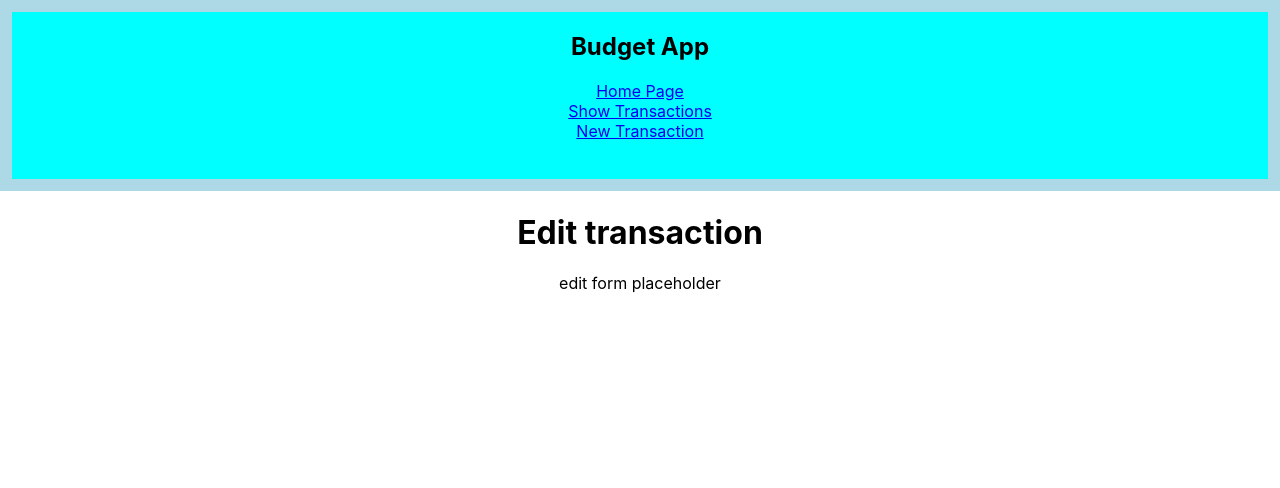
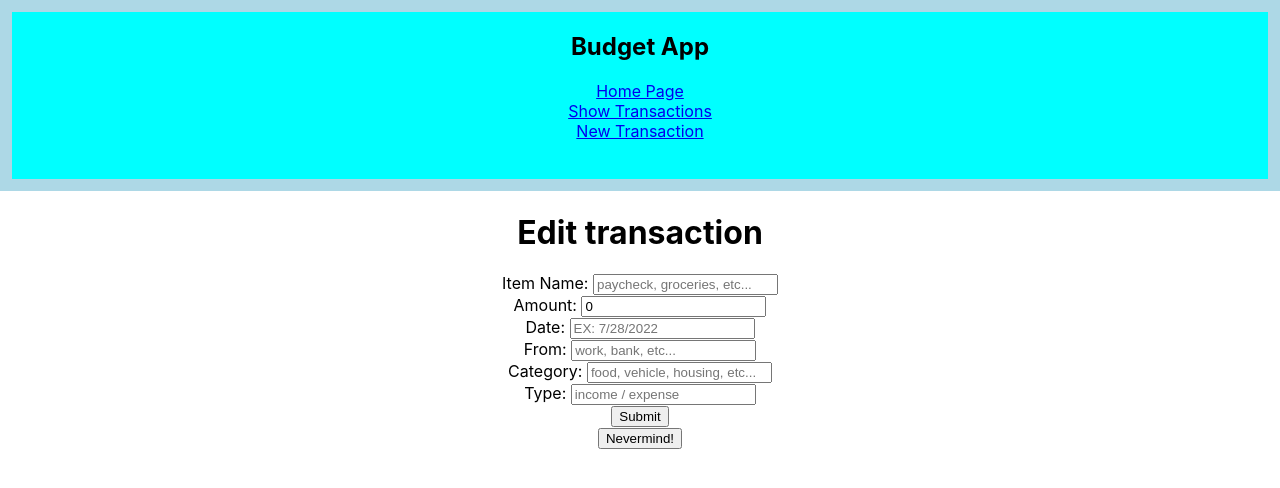
Before and after one commit to Lortiz528/budget-budget, a React (Create React App) app: page /transactions/1/edit in a window 1280 px wide. Shown: the top 488 px of the page. Built offline with nearby package versions, Linux system fonts and the light colour scheme; no server answers.

Commit message:
transaction edit form bugs fixed

```diff
--- a/src/Components/TransactionEditForm.js
+++ b/src/Components/TransactionEditForm.js
@@ -1,5 +1,126 @@
+import { useState, useEffect } from 'react';
+import { useParams, Link, useNavigate } from 'react-router-dom';
+import axios from 'axios';
+
+const API = process.env.REACT_APP_API_URL;
+
 function TransactionEditForm() {
-  return <div>edit form placeholder</div>;
+  const navigate = useNavigate();
+  let { index } = useParams();
+
+  const [transaction, setTransaction] = useState({
+    item_name: '',
+    amount: 0,
+    date: '',
+    from: '',
+    category: '',
+    type: '',
+  });
+
+  const handleTextChange = (event) => {
+    setTransaction({
+      ...transaction,
+      [event.target.id]: event.target.value,
+    });
+    console.log('target.id :', event.target.id);
+  };
+
+  useEffect(() => {
+    axios
+      .get(`${API}/transactions/${index}`)
+      .then((res) => {
+        //auto populate form fields with existing transaction data
+        setTransaction(res.data);
+      })
+      .catch();
+  }, [index]);
+
+  const handleSubmit = (event) => {
+    event.preventDefault();
+    axios
+      .put(`${API}/transactions/${index}`, transaction)
+      .then(() => {
+        navigate(`/transactions/${index}`);
+      })
+      .catch((err) => {
+        console.warn(err);
+      });
+  };
+
+  return (
+    <div className="edit-form">
+      <form onSubmit={handleSubmit}>
+        <label htmlFor="item_name">Item Name: </label>
+        <input
+          id="item_name"
+          type="text"
+          value={transaction.item_name}
+          onChange={handleTextChange}
+          required
+          placeholder="paycheck, groceries, etc..."
+        />
+        <br />
+        <label htmlFor="amount">Amount: </label>
+        <input
+          id="amount"
+          type="number"
+          required
+          value={transaction.amount}
+          onChange={handleTextChange}
+          placeholder="65, -100, etc..."
+        />
+        <br />
+        <label htmlFor="date">Date: </label>
+        <input
+          id="date"
+          type="text"
+          name="date"
+          value={transaction.date}
+          onChange={handleTextChange}
+          required
+          placeholder="EX: 7/28/2022"
+        />
+        <br />
+        <label htmlFor="from">From: </label>
+        <input
+          id="from"
+          type="text"
+          onChange={handleTextChange}
+          value={transaction.from}
+          required
+          placeholder="work, bank, etc..."
+        />
+        <br />
+        <label htmlFor="category">Category: </label>
+        <input
+          id="category"
+          type="text"
+          name="category"
+          value={transaction.category}
+          placeholder="food, vehicle, housing, etc..."
+          onChange={handleTextChange}
+          required
+        />
+        <br />
+        <label htmlFor="type">Type: </label>
+        <input
+          id="type"
+          type="text"
+          name="type"
+          value={transaction.type}
+          placeholder="income / expense"
+          onChange={handleTextChange}
+          required
+        />
+        <br />
+
+        <input type="submit" />
+      </form>
+      <Link to={`/transactions/${index}`}>
+        <button>Nevermind!</button>
+      </Link>
+    </div>
+  );
 }
 
 export default TransactionEditForm;
--- a/src/Components/TransactionNewForm.js
+++ b/src/Components/TransactionNewForm.js
@@ -1,5 +1,5 @@
 function TransactionNewForm() {
-  return <div>create new transaction placeholder</div>;
+  return <div>new transaction form placeholder</div>;
 }
 
 export default TransactionNewForm;
--- a/src/Pages/FourOFour.js
+++ b/src/Pages/FourOFour.js
@@ -1,5 +1,5 @@
 function FourOFour() {
-  return <></>;
+  return <div>ERROR!!!!!</div>;
 }
 
 export default FourOFour;
--- a/src/Pages/New.js
+++ b/src/Pages/New.js
@@ -1,5 +1,12 @@
+import TransactionNewForm from '../Components/TransactionNewForm';
+
 function New() {
-  return <></>;
+  return (
+    <div>
+      <h2>Create New Transaction Here</h2>
+      <TransactionNewForm />
+    </div>
+  );
 }
 
 export default New;
```
